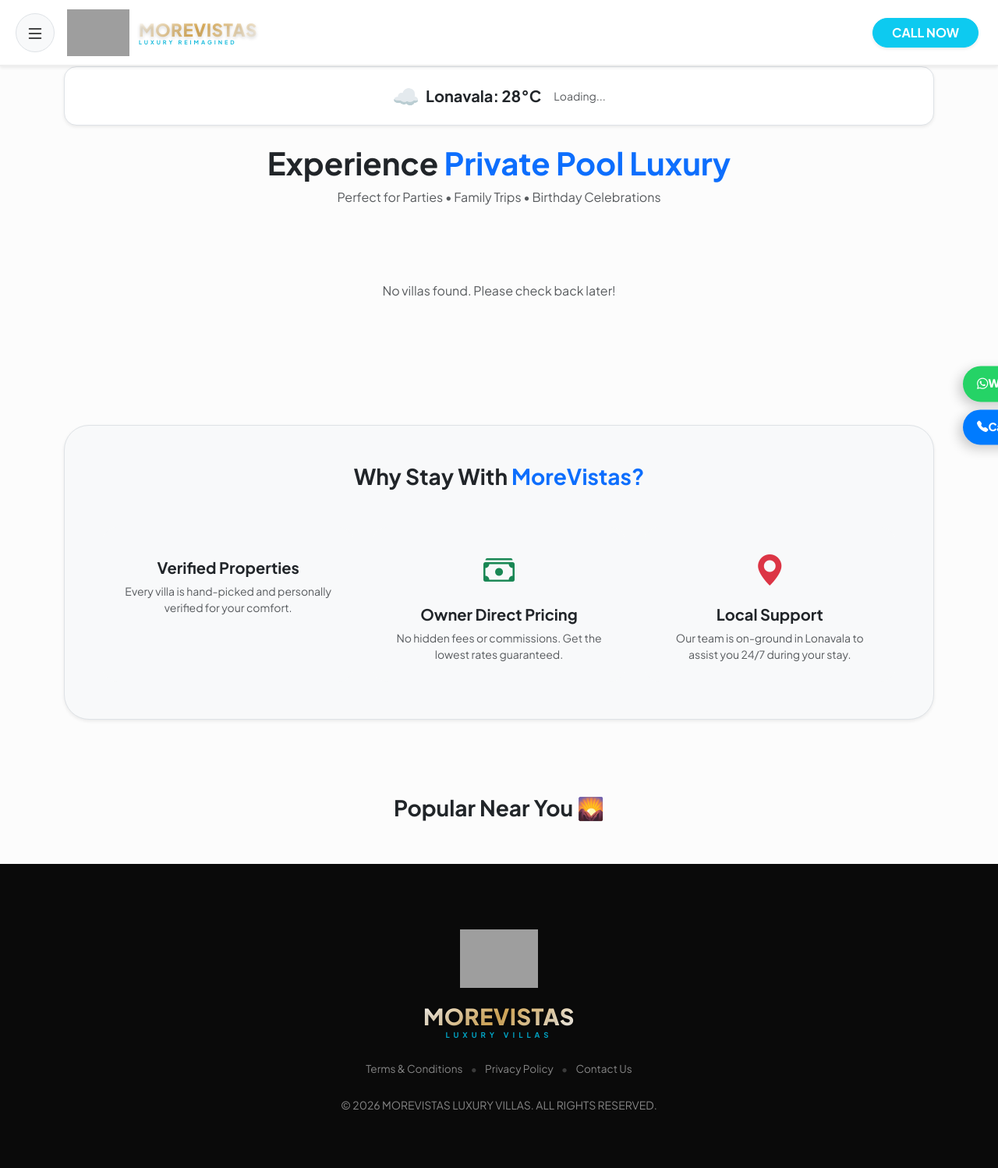
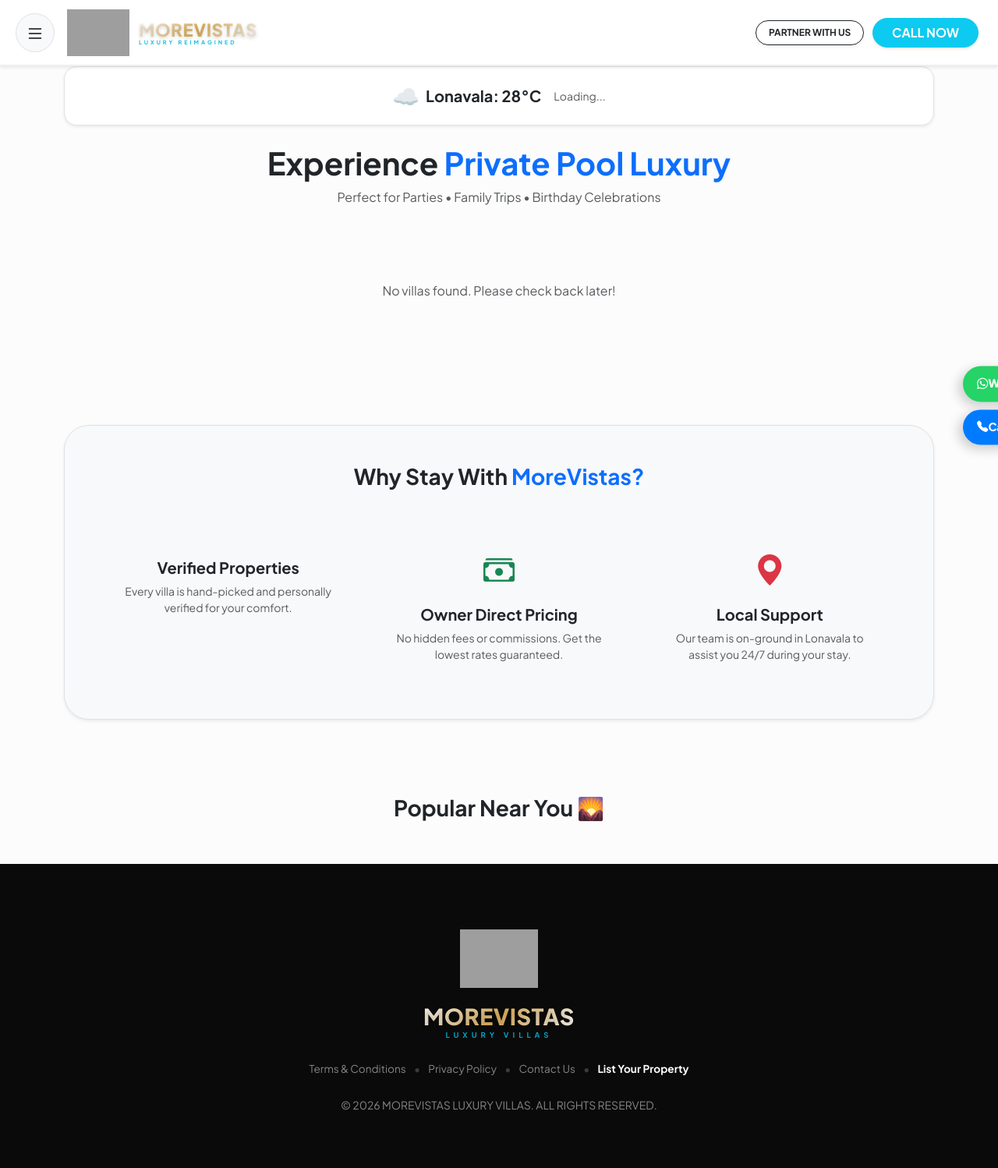
Before and after one commit to Vmtec1993/villa-saas, a Flask app: page / in a window 1280 px wide. Shown: the whole page at 78% size. Run offline with Flask 3, Linux system fonts and the light colour scheme; grey boxes are pictures that could not be loaded.

Commit message:
Update base.html

```diff
--- a/templates/base.html
+++ b/templates/base.html
@@ -3,7 +3,7 @@
 <head>
     <meta charset="UTF-8">
     <meta name="viewport" content="width=device-width, initial-scale=1.0">
-    <meta name="google-site-verification" content="sbNKVZ6hM4EJeasYusT6SFgEurdJ_v-kMMiXEgU-Mn0" />
+    <meta name="google-site-verification" content="sbNKVZ6hM4EJeasYusT6SFgEurd_v-kMMiXEgU-Mn0" />
 
     <title>{% if villa %}{{ villa.Villa_Name }} | MoreVistas Luxury{% else %}MoreVistas | Luxury Villas in Lonavala{% endif %}</title>
     <meta name="description" content="Book the best luxury villas in Lonavala for staycations. Private pool, BHK options, and best prices at MoreVistas.">
@@ -17,23 +17,22 @@
     <style>
         :root { --luxury-blue: #00b4d8; --hologram-gold: #e0b15c; }
 
-        /* Poori site par modern font apply kiya */
         body {
             font-family: 'Plus Jakarta Sans', sans-serif !important;
             background-color: #fcfcfc;
             overflow-x: hidden;
         }
 
-        /* ✅ 1. LOADER */
+        /* ✅ LOADER */
         #loader-wrapper { position: fixed; top: 0; left: 0; width: 100%; height: 100%; background: #000; z-index: 999999; display: flex; flex-direction: column; justify-content: center; align-items: center; transition: opacity 0.6s ease; }
         .loader-logo { height: 100px; width: auto; animation: logo-glow 1.5s ease-in-out infinite; }
         @keyframes logo-glow { 0%, 100% { opacity: 0.5; transform: scale(0.95); } 50% { opacity: 1; transform: scale(1.05); } }
 
-        /* ✅ 2. HOLOGRAM TEXT */
+        /* ✅ HOLOGRAM TEXT */
         .hologram-3d-text { font-family: 'Plus Jakarta Sans', sans-serif; font-weight: 800; font-size: 1.4rem; text-transform: uppercase; letter-spacing: 0.5px; background: linear-gradient(135deg, #fff 0%, var(--hologram-gold) 50%, #fff 100%); -webkit-background-clip: text; -webkit-text-fill-color: transparent; text-shadow: 0 2px 4px rgba(0,0,0,0.15); display: inline-block; vertical-align: middle; }
         .hologram-subtext { font-size: 0.45rem; color: var(--luxury-blue); letter-spacing: 3px; font-weight: 700; text-transform: uppercase; margin-top: -5px; opacity: 0.9; }
 
-        /* ✅ 3. NAVBAR & SIDE MENU */
+        /* ✅ NAVBAR & SIDE MENU */
         .navbar { padding: 0 !important; background: #fff; border-bottom: 2px solid #eee; height: 85px; overflow: hidden; }
         .nav-split-container { display: flex; width: 100%; height: 100%; align-items: center; }
         .logo-area { background: #fff; padding: 0 20px; height: 100%; display: flex; align-items: center; flex-shrink: 0; }
@@ -44,14 +43,17 @@
         .nav-link-custom:hover { background: #111; color: var(--luxury-blue); padding-left: 30px; }
         .nav-link-admin { color: #ffc107 !important; font-weight: bold; border-left: 4px solid #ffc107; }
 
-        /* ✅ 4. CONTACT BUTTONS */
+        /* ✅ New Partner Link Highlight */
+        .nav-link-partner { color: var(--hologram-gold) !important; font-weight: bold; }
+
+        /* ✅ CONTACT BUTTONS */
         .floating-contact-wrap { position: fixed; right: 0; top: 65%; transform: translateY(-50%); z-index: 9999; display: flex; flex-direction: column; gap: 10px; }
         .side-btn { display: flex; align-items: center; padding: 12px 18px; color: white; text-decoration: none; border-radius: 40px 0 0 40px; font-weight: 800; font-size: 0.9rem; transition: all 0.4s; position: relative; right: -115px; width: 160px; box-shadow: -5px 5px 15px rgba(0,0,0,0.2); }
         .side-btn:hover { right: 0; color: white; }
         .btn-wa { background: #25d366; } .btn-call { background: #007bff; }
         @media (max-width: 768px) { .side-btn { width: 145px; right: -105px; } }
 
-        /* ✅ 5. FOOTER STYLING */
+        /* ✅ FOOTER STYLING */
         footer { background: #0a0a0a; color: white; padding: 60px 0 30px; text-align: center; }
         .footer-logo { height: 75px; width: auto; margin-bottom: 15px; }
         .footer-link { color: rgba(255,255,255,0.5); text-decoration: none; font-size: 0.85rem; transition: 0.3s; }
@@ -78,7 +80,10 @@
                 <a href="/admin-logout" class="nav-link-custom text-danger"><i class="bi bi-box-arrow-right me-3"></i>Logout</a>
             {% endif %}
             <a href="/explore" class="nav-link-custom"><i class="bi bi-geo-alt me-3"></i>Tourist Points</a>
-            <a href="/list-property" class="nav-link-custom"><i class="bi bi-building-up me-3"></i>List Your Property</a>
+
+            <!-- ✅ Updated Link: Ab yeh direct Form par jayega -->
+            <a href="/vendor-onboarding" class="nav-link-custom nav-link-partner"><i class="bi bi-building-up me-3"></i>List Your Property</a>
+
             <a href="/contact" class="nav-link-custom"><i class="bi bi-telephone me-3"></i>Contact Us</a>
             <a href="/legal" class="nav-link-custom"><i class="bi bi-shield-check me-3"></i>Privacy Policy</a>
         </div>
@@ -99,6 +104,9 @@
                 </a>
             </div>
             <div style="flex-grow:1; text-align:right; padding-right:25px;">
+                <!-- ✅ New: Partner Button for Desktop -->
+                <a href="/vendor-onboarding" class="btn btn-outline-dark rounded-pill px-3 fw-bold shadow-sm d-none d-lg-inline-block me-2 small" style="font-size: 0.75rem;">PARTNER WITH US</a>
+
                 <a href="tel:+918830024994" class="btn btn-info text-white rounded-pill px-4 fw-bold shadow-sm d-none d-md-inline-block">CALL NOW</a>
             </div>
         </div>
@@ -128,6 +136,9 @@
                 <a href="/legal" class="footer-link">Privacy Policy</a>
                 <span class="footer-dot">•</span>
                 <a href="/contact" class="footer-link">Contact Us</a>
+                <span class="footer-dot">•</span>
+                <!-- ✅ New: Footer Partner Link -->
+                <a href="/vendor-onboarding" class="footer-link fw-bold text-white">List Your Property</a>
             </div>
             <p class="small opacity-50">© 2026 MOREVISTAS LUXURY VILLAS. ALL RIGHTS RESERVED.</p>
         </div>
```
